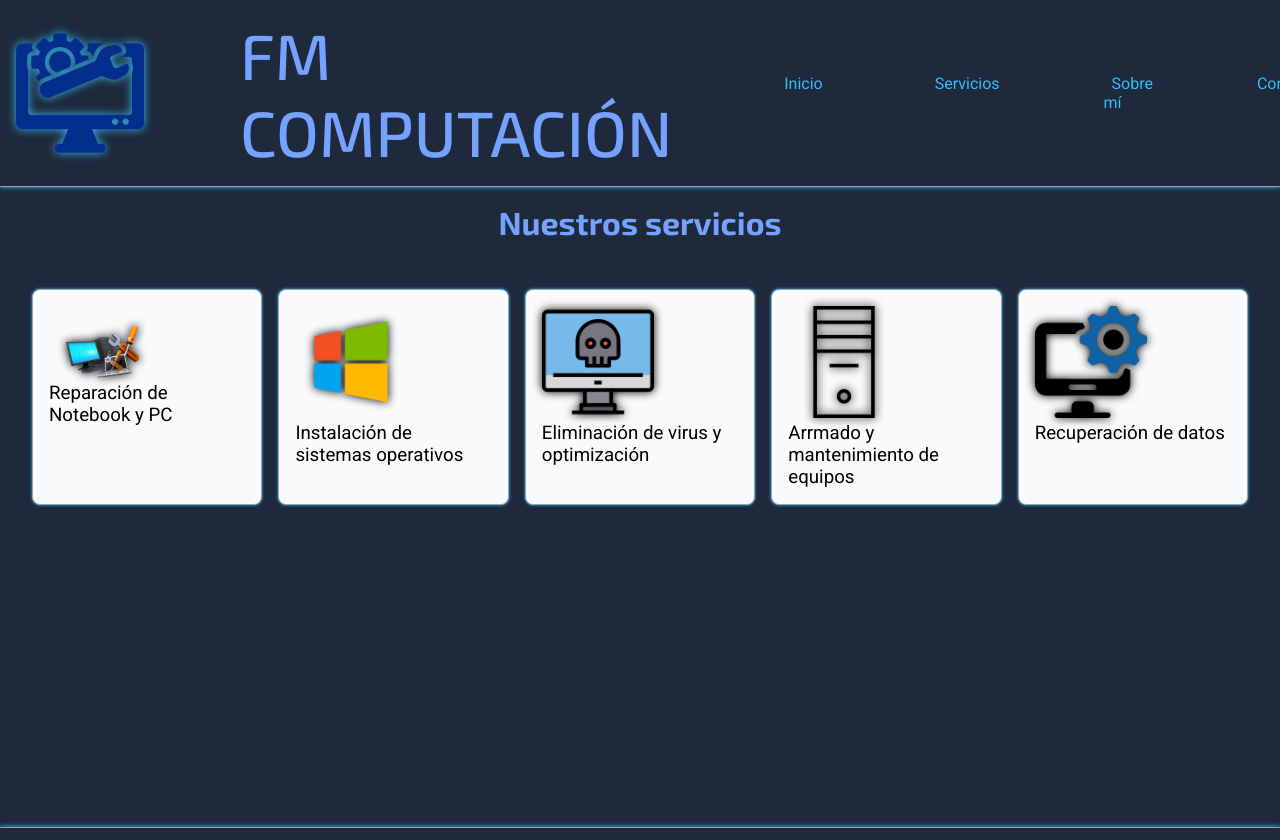
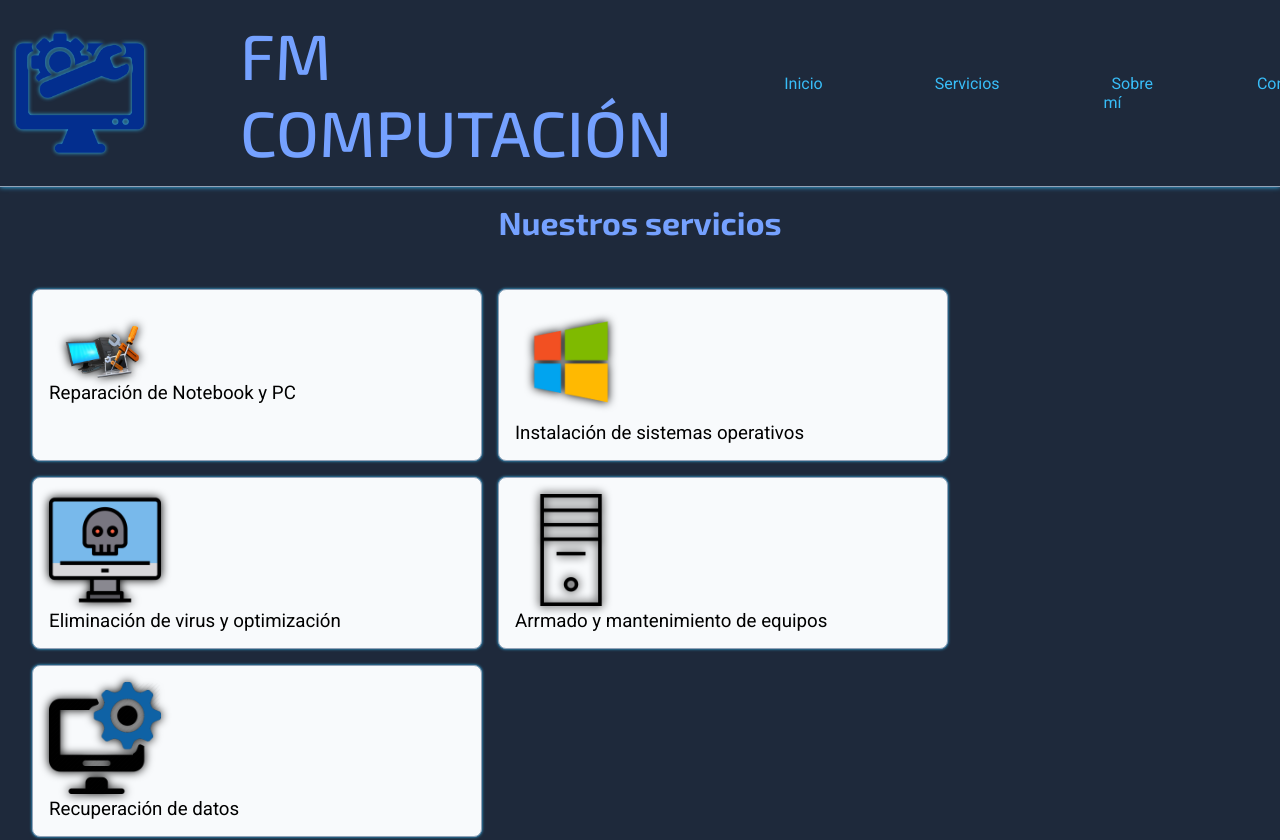
Before and after one commit to fabricio00101/fmcomputacion, a plain HTML site: page servicios/index.html in a window 1280 px wide. Shown: the top 840 px of the page. Drawn offline with Linux system fonts and the light colour scheme.

Commit message:
otros cambios

```diff
--- a/servicios/index.html
+++ b/servicios/index.html
@@ -74,7 +74,7 @@
             </li>
         </ul>
         <ul class="footer_contacto">
-            <li><a href="#"> <img src="../assets/img/wplogo.png" alt="WhattsApp"></a>
+            <li><a href="tel:+3625474620"> <img src="../assets/img/wplogo.png" alt="WhattsApp"></a>
             </li>
             <li><a href="#"><img src="../assets/img/ig-logo.png" alt="Instagram"></a>
             </li>
--- a/servicios/style.css
+++ b/servicios/style.css
@@ -1,5 +1,6 @@
 .servicios{
     display: flex;
+    flex-wrap: wrap;
     padding: 2em;
     gap: 1em;
 }
--- a/style.css
+++ b/style.css
@@ -4,10 +4,6 @@
     box-sizing: border-box;
 }
 
-main {
-    min-height: calc(100vh - 160px);
-
-}
 
 
 body {
@@ -15,9 +11,6 @@ body {
     background-color: #1e293b;
     font-family: "Roboto";
     color: #75a1ff;
-    margin: 0;
-    padding: 0;
-
 }
 h1{
     font-family: "Exo 2";
@@ -38,7 +31,7 @@ h1{
     width: 8em;
     display: flex;
     justify-content: center;
-    filter: drop-shadow(0px 0px 5px #38bdf8);
+    filter: drop-shadow(0px 0px 2px #38bdf8);
 }
 
 .navegacion h1 {
```
Also changed, not shown: contacto/index.html (+1 -1 lines), index.html (+2 -2 lines).
